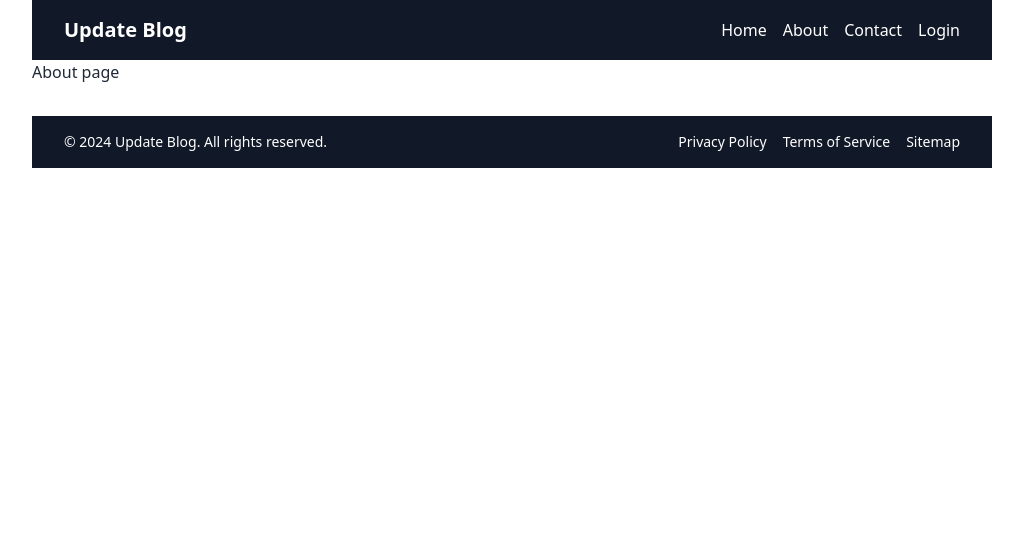
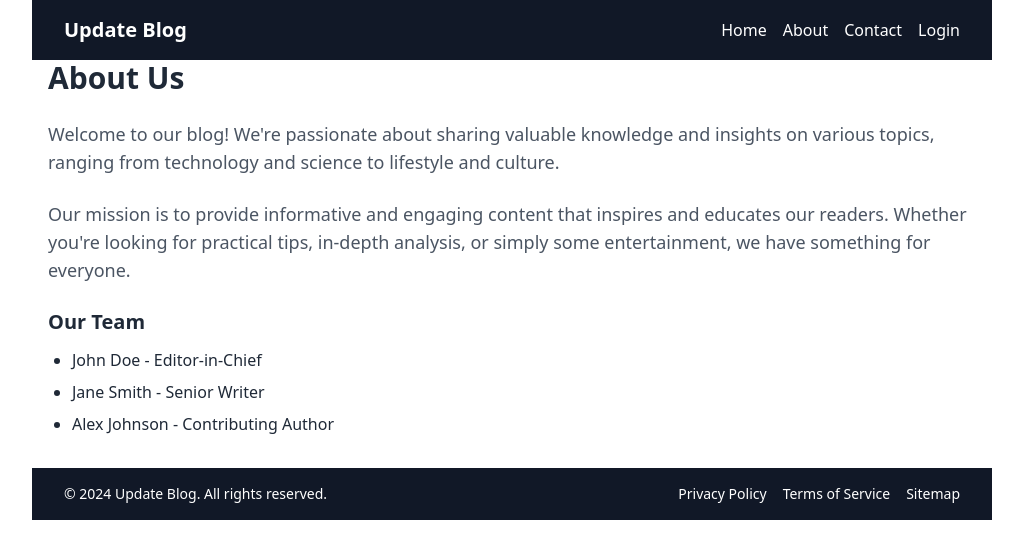
Before and after one commit to chandanchandrashil/update-blog, a React (Vite) app in the folder client/: page /about in a window 1280 px wide. Shown: the top 558 px of the page, without its empty margins (128-1151 px from the left). Built offline with nearby package versions, Linux system fonts and the light colour scheme; no server answers.

Commit message:
Both: fixed error

```diff
--- a/client/index.html
+++ b/client/index.html
@@ -2,7 +2,7 @@
 <html lang="en">
   <head>
     <meta charset="UTF-8" />
-    <link rel="icon" type="image/svg+xml" href="/vite.svg" />
+    <link rel="icon" type="image/svg+xml" href="/update-blog.svg" />
     <meta name="viewport" content="width=device-width, initial-scale=1.0" />
     <title>Update-Blog</title>
   </head>
--- a/client/src/api/auth.js
+++ b/client/src/api/auth.js
@@ -7,7 +7,7 @@ export const saveUserInfo = (user) => {
   };
 
   try {
-    fetch(`https://update-blog-api.vercel.app/users/${user?.email}`, {
+    fetch(`http://localhost:5000/users/${user?.email}`, {
       method: "PUT",
       headers: {
         "content-type": "application/json",
--- a/client/src/api/blogs.js
+++ b/client/src/api/blogs.js
@@ -3,7 +3,7 @@ export const addNewBlog = (formData) => {
   console.log(" from blogs.js", formData);
 
   try {
-    fetch("https://update-blog-api.vercel.app/all-blogs", {
+    fetch("http://localhost:5000/all-blogs", {
       method: "POST",
       headers: {
         "content-type": "application/json",
@@ -22,7 +22,7 @@ export const editBlogPost = (formData) => {
   console.log(" from blogs.js", formData);
 
   try {
-    fetch("https://update-blog-api.vercel.app/all-blogs", {
+    fetch("http://localhost:5000/all-blogs", {
       method: "POST",
       headers: {
         "content-type": "application/json",
--- a/client/src/components/shared/header/Header.jsx
+++ b/client/src/components/shared/header/Header.jsx
@@ -1,11 +1,11 @@
-import {useContext} from "react"
+import { useContext } from "react";
 import { useState } from "react";
 import { Link } from "react-router-dom";
 import LogoutButton from "./LogoutButton";
 import { AuthContext } from "../../../providers/AuthProvider";
 
 function Header() {
-  const { user } = useContext(AuthContext)
+  const { user } = useContext(AuthContext);
 
   const [isMobileMenuOpen, setIsMobileMenuOpen] = useState(false);
 
--- a/client/src/pages/about/About.jsx
+++ b/client/src/pages/about/About.jsx
@@ -3,7 +3,26 @@ import React from "react";
 const About = () => {
   return (
     <div>
-      <h1>About page</h1>
+      <div className="container mx-auto px-4">
+        <h2 className="text-3xl font-bold text-gray-800 mb-6">About Us</h2>
+        <p className="text-lg text-gray-600 mb-6">
+          Welcome to our blog! We're passionate about sharing valuable knowledge
+          and insights on various topics, ranging from technology and science to
+          lifestyle and culture.
+        </p>
+        <p className="text-lg text-gray-600 mb-6">
+          Our mission is to provide informative and engaging content that
+          inspires and educates our readers. Whether you're looking for
+          practical tips, in-depth analysis, or simply some entertainment, we
+          have something for everyone.
+        </p>
+        <h3 className="text-xl font-bold text-gray-800 mb-3">Our Team</h3>
+        <ul className="list-disc pl-6">
+          <li className="mb-2">John Doe - Editor-in-Chief</li>
+          <li className="mb-2">Jane Smith - Senior Writer</li>
+          <li className="mb-2">Alex Johnson - Contributing Author</li>
+        </ul>
+      </div>
     </div>
   );
 };
--- a/client/src/pages/home/Home.jsx
+++ b/client/src/pages/home/Home.jsx
@@ -11,7 +11,7 @@ const Home = () => {
 
   useEffect(() => {
     const fetchBlogData = async () => {
-      await fetch("https://update-blog-api.vercel.app/all-blogs")
+      await fetch("http://localhost:5000/all-blogs")
         .then((res) => res.json())
         .then((data) => setBlogs(data));
     };
--- a/client/src/routers/routes.jsx
+++ b/client/src/routers/routes.jsx
@@ -34,7 +34,7 @@ export const router = createBrowserRouter([
         path: "/single-blog/:id",
         element: <SingleBlog />,
         loader: ({ params }) =>
-          fetch(`https://update-blog-api.vercel.app/all-blogs/${params.id}`),
+          fetch(`http://localhost:5000/all-blogs/${params.id}`),
       },
       {
         path: "/about",
@@ -70,12 +70,12 @@ export const router = createBrowserRouter([
         path: "edit-blog/:id",
         element: <EditBlog />,
         loader: ({ params }) =>
-          fetch(`https://update-blog-api.vercel.app/all-blogs${params.id}`),
+          fetch(`http://localhost:5000/all-blogs${params.id}`),
       },
       {
         path: "manage-blogs",
         element: <ManageBlogs />,
-        loader: () => fetch("https://update-blog-api.vercel.app/all-blogs"),
+        loader: () => fetch("http://localhost:5000/all-blogs"),
       },
       {
         path: "all-blogs",
```
Also changed, not shown: client/public/update-blog.svg (added), 1 other file (tests, documents, lock files or other folders).
